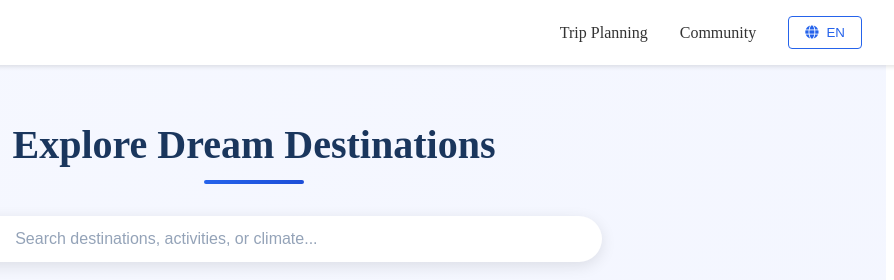
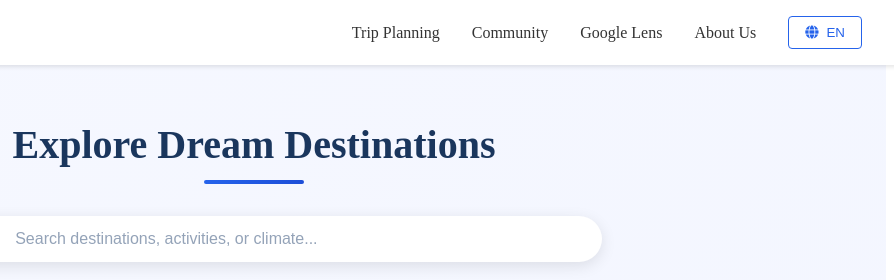
Before and after one commit to Ysh2006-ai/travel_guide, a plain HTML site: page tourism guide system/index.html in a window 1280 px wide. Shown: the top 280 px of the page, 386-1280 px from the left. Drawn offline with Linux system fonts and the light colour scheme.

Commit message:
Add files via upload

```diff
--- a/tourism guide system/index.html
+++ b/tourism guide system/index.html
@@ -22,7 +22,8 @@
             <div class="nav-links">
                 <a href="#planning">Trip Planning</a>
                 <a href="#community">Community</a>
-                <!-- <a href="about.html">About Us</a> -->
+                <a href="https://lens.google.com/">Google Lens</a>
+                <a href="about.html">About Us</a>
                 <button class="language-switcher">
                     <i class="fas fa-globe"></i>
                     EN
@@ -35,6 +36,7 @@
 
 <section class="destinations" id="destinations">
     <h2 class="section-title">Explore Dream Destinations</h2>
+
 
 
      <!-- Search Bar -->
```
